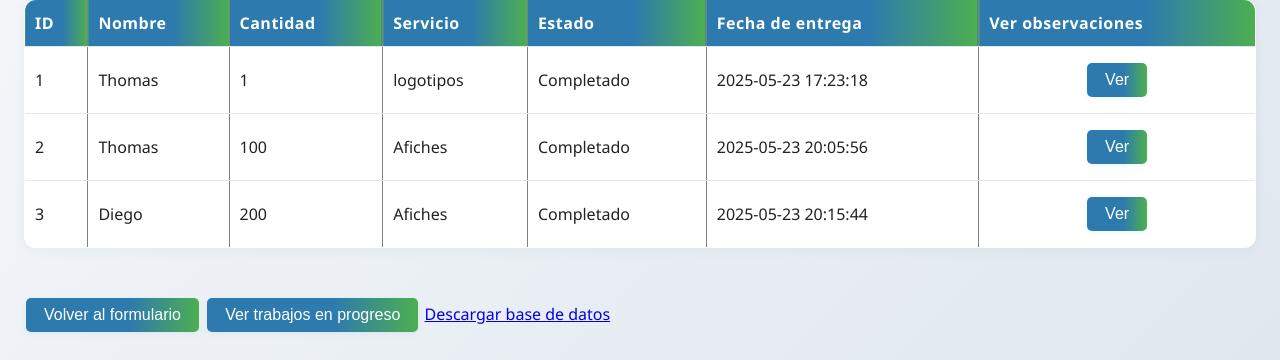
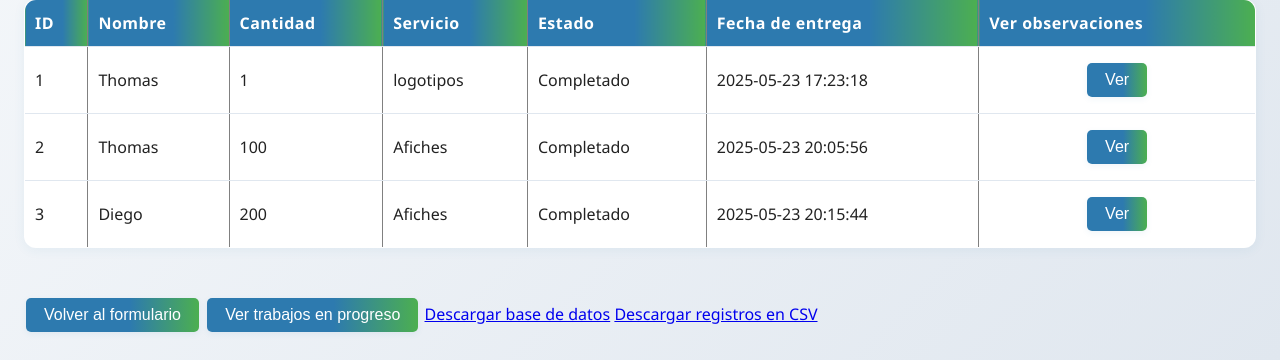
Before and after one commit to Tburgos11/pagina_web_rv, a Flask app: page /registros in a window 1280 px wide. Shown: the part 476-836 px from the top of the page. Run offline with Flask 3, Linux system fonts and the light colour scheme; a user stored in the database is signed in; data comes from the database, SQL or seed files in the repository.

Commit message:
Se añadio boton para descargar registros en formato CSV

```diff
--- a/app.py
+++ b/app.py
@@ -2,8 +2,9 @@ import os
 import sqlite3
 import json
 import datetime
+import csv
 
-from flask import Flask, render_template, request, redirect, url_for, flash, send_file
+from flask import Flask, render_template, request, redirect, url_for, flash, send_file, Response
 from flask_login import LoginManager, UserMixin, login_user, login_required, logout_user, current_user
 from werkzeug.security import check_password_hash
 
@@ -344,6 +345,23 @@ def guardar_cliente():
 def descargar_db():
     return send_file('database.db', as_attachment=True)
 
+@app.route('/descargar_registros_csv')
+@login_required
+def descargar_registros_csv():
+    with get_conn() as conn:
+        cursor = conn.cursor()
+        cursor.execute("SELECT * FROM registros")
+        rows = cursor.fetchall()
+        headers = [description[0] for description in cursor.description]
+
+    def generate():
+        data = [headers] + list(rows)
+        for row in data:
+            yield ','.join(map(str, row)) + '\n'
+
+    return Response(generate(), mimetype='text/csv',
+                    headers={"Content-Disposition": "attachment;filename=registros.csv"})
+
 
 if __name__ == "__main__":
     init_db()  # Asegura que las tablas existen antes de correr la app
--- a/templates/registros.html
+++ b/templates/registros.html
@@ -61,6 +61,7 @@
 <button onclick="window.location.href='/'">Volver al formulario</button>
 <button onclick="window.location.href='/usuarios'">Ver trabajos en progreso</button>
 <a href="{{ url_for('descargar_db') }}" class="btn-descargar-db">Descargar base de datos</a>
+<a href="{{ url_for('descargar_registros_csv') }}">Descargar registros en CSV</a>
 
 <!-- Modal para mostrar observaciones -->
 <div id="modalObservacion" style="display:none; position:fixed; top:0; left:0; width:100vw; height:100vh; background:rgba(0,0,0,0.5); align-items:center; justify-content:center;">
```
